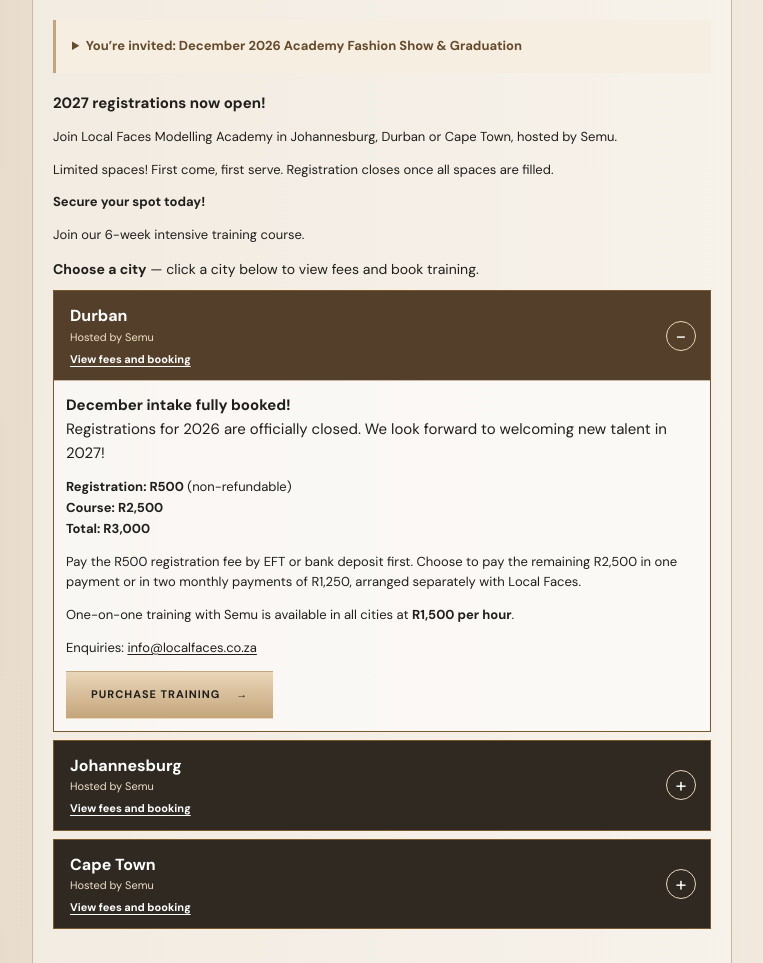
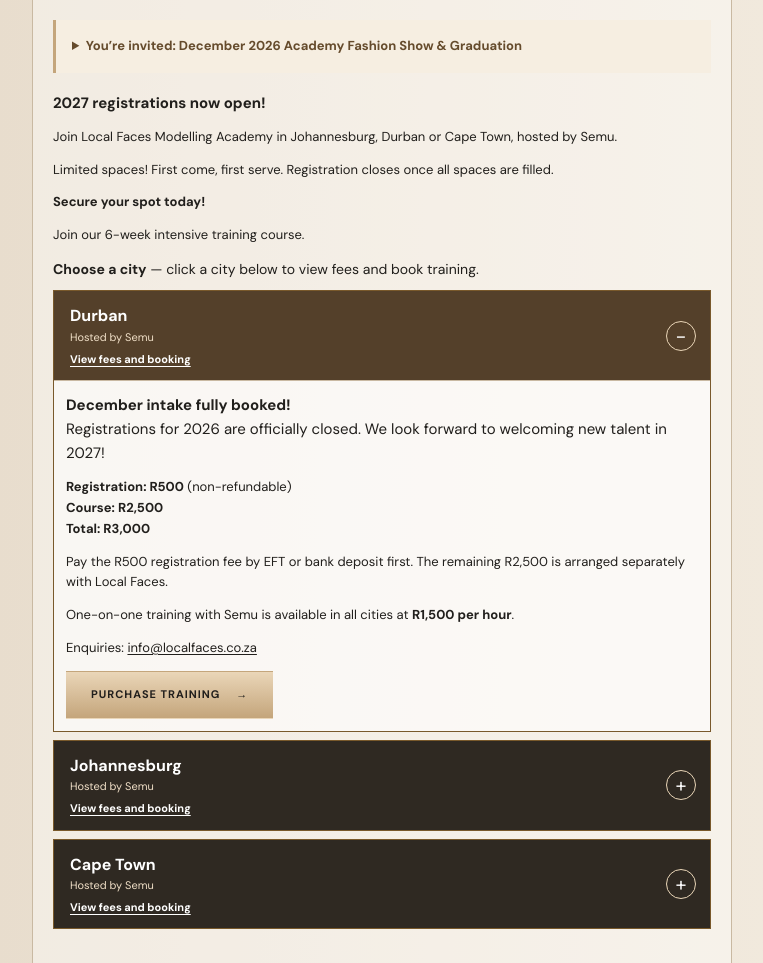
Before and after one commit to spheleleMakau/localF, a Django app: page / in a window 1280 px wide, after a click that opens the changed part. Shown: the part 1102-2065 px from the top of the page, without its empty margins (258-1021 px from the left). Run offline with Django 5.2, Linux system fonts and the light colour scheme.

Commit message:
Remove two-month payment option for training balance
Co-authored-by: Copilot <223556219+Copilot@users.noreply.github.com>

```diff
--- a/agency/tests.py
+++ b/agency/tests.py
@@ -177,7 +177,7 @@ class HomePageTests(TestCase):
                     self.assertIn("(non-refundable)", panel)
                     self.assertIn("Course: R2,500", panel)
                     self.assertIn("Total: R3,000", panel)
-                    self.assertIn("remaining R2,500 in one payment or in two monthly payments of R1,250", panel)
+                    self.assertIn("remaining R2,500 is arranged separately", panel)
                     self.assertIn("R1,500 per hour", panel)
                     self.assertIn('href="mailto:info@localfaces.co.za"', panel)
                     self.assertIn(
--- a/templates/agency/_training_city.html
+++ b/templates/agency/_training_city.html
@@ -3,7 +3,7 @@
   <div class="training-city-content">
     <p class="training-status"><strong>December intake fully booked!</strong><br>Registrations for 2026 are officially closed. We look forward to welcoming new talent in 2027!</p>
     <p class="training-fees"><strong>Registration: R500</strong> (non-refundable)<br><strong>Course: R2,500</strong><br><strong>Total: R3,000</strong></p>
-    <p>Pay the R500 registration fee by EFT or bank deposit first. Choose to pay the remaining R2,500 in one payment or in two monthly payments of R1,250, arranged separately with Local Faces.</p>
+    <p>Pay the R500 registration fee by EFT or bank deposit first. The remaining R2,500 is arranged separately with Local Faces.</p>
     <p>One-on-one training with Semu is available in all cities at <strong>R1,500 per hour</strong>.</p>
     <p>Enquiries: <a href="mailto:info@localfaces.co.za">info@localfaces.co.za</a></p>
     <a class="button button-champagne" href="{% url 'training_shop' %}?city={{ city|urlencode }}#training-selection">Purchase training <span aria-hidden="true">→</span></a>
```
Also changed, not shown: README.md.
